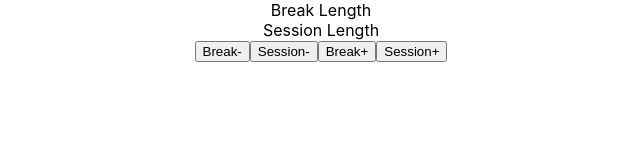
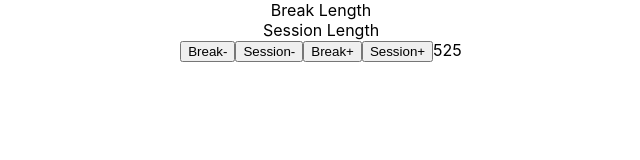
Before and after one commit to wenyuzheng/25plus5-clock-v2, a React (Create React App) app: page / in a window 1280 px wide. Shown: the top 160 px of the page, without its empty margins (319-959 px from the left). Built offline with nearby package versions, Linux system fonts and the light colour scheme.

Commit message:
User story 5,6

```diff
--- a/src/App.js
+++ b/src/App.js
@@ -9,6 +9,8 @@ function App() {
       <button id="session-decrement">Session-</button>
       <button id="break-increment">Break+</button>
       <button id="session-increment">Session+</button>
+      <span id="break-length">5</span>
+      <span id="session-length">25</span>
     </div>
   );
 }
```
